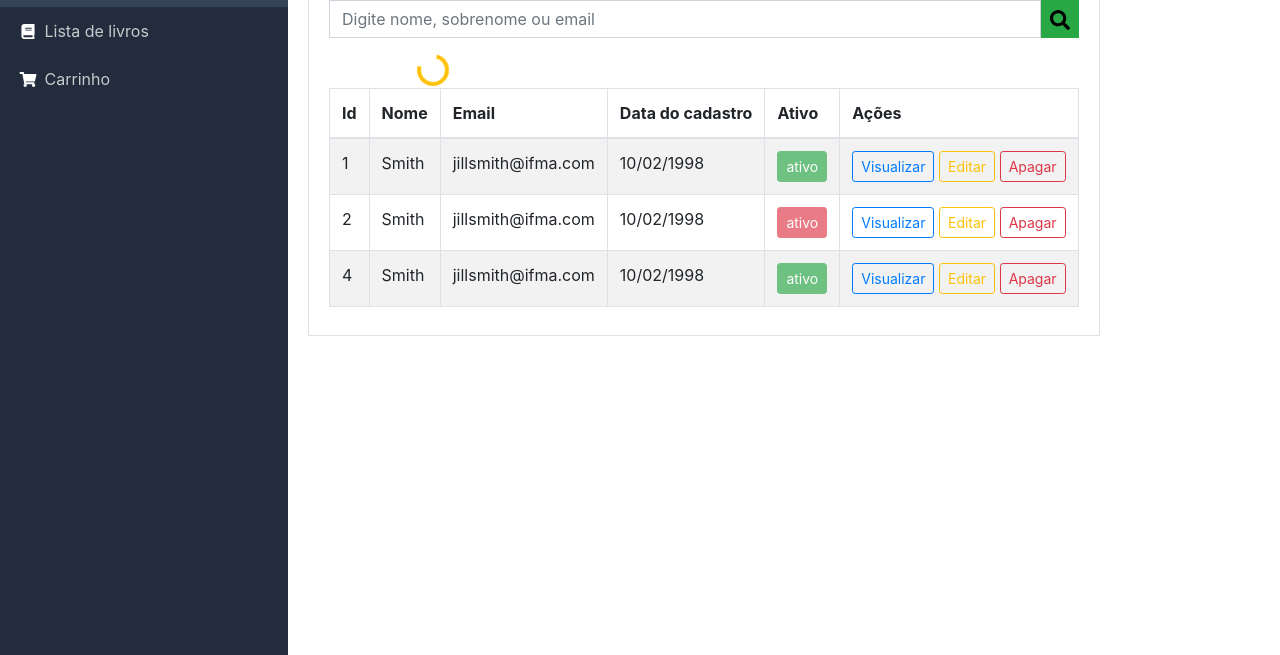
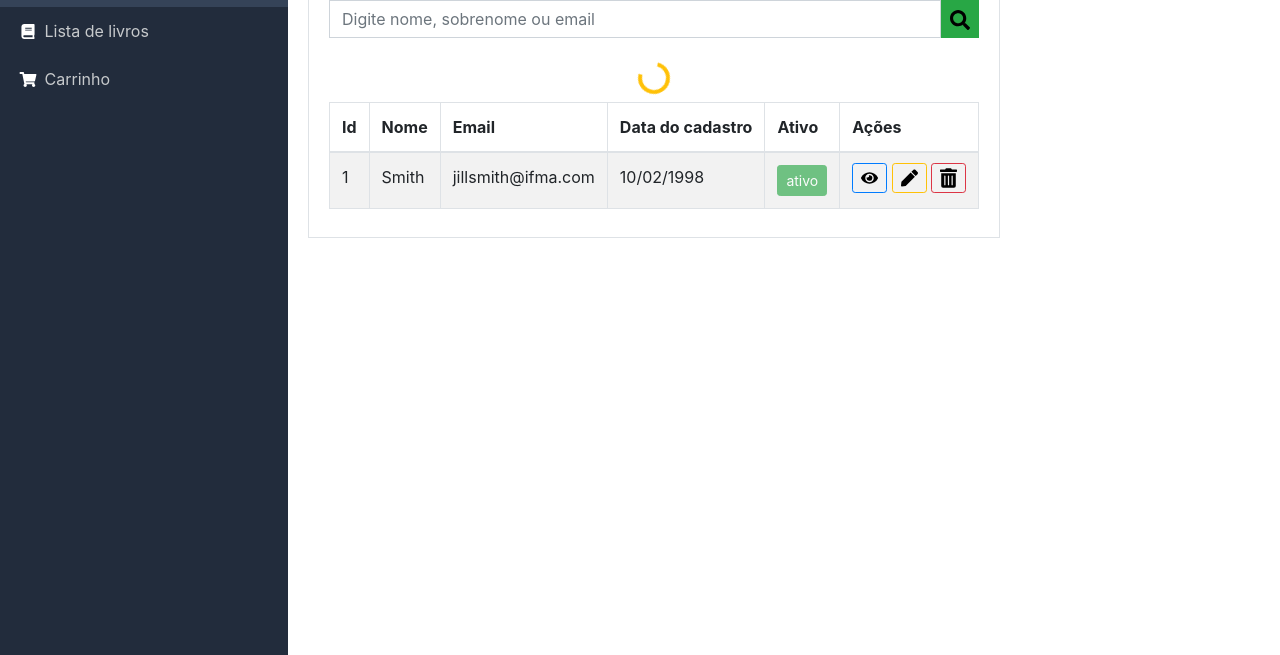
Before and after one commit to marceloluisr/Laboratorios-LpWeb, a plain HTML site: page Lab3 - Bootstrap/html/lista_clientes.html in a window 1280 px wide. Shown: the part 157-812 px from the top of the page. Drawn offline with nearby package versions, Linux system fonts and the light colour scheme.

Commit message:
Adiconado icone na coluna Ações na  lista_clientes

```diff
--- a/Lab3 - Bootstrap/css/main.css
+++ b/Lab3 - Bootstrap/css/main.css
@@ -56,3 +56,11 @@ body {
     width: 24px;
     height: 15px;
 }
+
+.icone-acoes-view {
+    display: inline;
+    position: relative;
+    top: -0.1rem;
+    width: 35px !important;
+    height: 30px !important;
+}
--- a/Lab3 - Bootstrap/html/lista_clientes.html
+++ b/Lab3 - Bootstrap/html/lista_clientes.html
@@ -95,7 +95,7 @@
 
         </nav>
         <div class="content p-1">
-            <div class="list-group-item" style="position:relative; left: 1rem;">
+            <div class="list-group-item border" style="position:relative; left: 1rem;">
                 <div class="d-flex">
                     <div class="mr-auto p-2">
                         <p class="h1 d-none d-lg-block">Lista de Clientes</p>
@@ -109,7 +109,9 @@
 
                     </div>
                 </div>
+
                 <div class="table-responsive">
+
                     <table class="table table-striped table-hover table-bordered">
                         <thead>
                             <tr>
@@ -122,6 +124,23 @@
                             </tr>
                         </thead>
                         <tbody>
+                            <div class="d-flex" style="margin-bottom: 1rem;">
+                                <form class="form-inline">
+                                    <input class="form-control form-control-md" type="search"
+                                        placeholder="Digite nome, sobrenome ou email" aria-label="Search"
+                                        style="border-radius: 0% !important;">
+                                    <button class="btn btn-success btn-sm" type="submit"
+                                        style="border-radius: 0% !important;"><img
+                                            src="../icones/barra_pesquisa/search-solid.svg"
+                                            style="width: 40x;height: 20px;"></button>
+                                </form>
+                            </div>
+                            <div class="d-flex justify-content-center">
+                                <div class="spinner-border m-2 text-warning" role="status">
+                                  <span class="sr-only">Loading...</span>
+                                </div>
+                            </div>
+
                             <tr>
                                 <td scope="row">1</td>
                                 <td>Smith</td>
@@ -134,9 +153,12 @@
                                 </td>
                                 <td class="text-center">
                                     <span class="d-none d-md-block">
-                                        <a href="visualizar.html" class="btn btn-outline-primary btn-sm">Visualizar</a>
-                                        <a href="editar.html" class="btn btn-outline-warning btn-sm">Editar</a>
-                                        <a href="apagar.html" class="btn btn-outline-danger btn-sm">Apagar</a>
+                                        <a href="visualizar.html"><img title="Visualizar" src="../icones/acoes/eye-solid.svg" class="btn btn-outline-primary btn-sm icone-acoes-view"></a>
+                                        <a href="visualizar.html"><img title="Editar" src="../icones/acoes/pen-solid.svg" class="btn btn-outline-warning btn-sm icone-acoes-view"></a>
+                                        <a href="visualizar.html"><img title="Apagar" src="../icones/acoes/trash-alt-solid.svg" class="btn btn-outline-danger btn-sm icone-acoes-view"></a>
+
+                                        <!--<a href="editar.html" class="btn btn-outline-warning btn-sm">Editar</a>-->
+                                        <!--<a href="apagar.html" class="btn btn-outline-danger btn-sm">Apagar</a>-->
                                     </span>
                                     <div class="dropdown d-block d-md-none">
                                         <button class="btn btn-primary dropdown-toggle btn-sm" type="button"
@@ -153,81 +175,9 @@
                                 </td>
                             </tr>
 
-                            <tr>
-                                <td scope="row">2</td>
-                                <td>Smith</td>
-                                <td class="d-none d-sm-table-cell">jillsmith@ifma.com</td>
-                                <td class="d-none d-lg-table-cell">10/02/1998</td>
-                                <td class="d-none d-lg-table-cell">
-                                    <span class="btn btn-danger btn-sm disabled" type="button">
-                                        ativo
-                                    </span>
-                                </td>
-                                <td class="text-center">
-                                    <span class="d-none d-md-block">
-                                        <a href="visualizar.html" class="btn btn-outline-primary btn-sm">Visualizar</a>
-                                        <a href="editar.html" class="btn btn-outline-warning btn-sm">Editar</a>
-                                        <a href="apagar.html" class="btn btn-outline-danger btn-sm">Apagar</a>
-                                    </span>
-                                    <div class="dropdown d-block d-md-none">
-                                        <button class="btn btn-primary dropdown-toggle btn-sm" type="button"
-                                            id="acoesListar" data-toggle="dropdown" aria-haspopup="true"
-                                            aria-expanded="false">
-                                            Ações
-                                        </button>
-                                        <div class="dropdown-menu dropdown-menu-left" aria-labelledby="acoesListar">
-                                            <a class="dropdown-item" href="visualizar.html">Visualizar</a>
-                                            <a class="dropdown-item" href="editar.html">Editar</a>
-                                            <a class="dropdown-item" href="apagar.html">Apagar</a>
-                                        </div>
-                                    </div>
-                                </td>
-                            </tr>
-                            <div class="d-flex" style="margin-bottom: 1rem;">
-                                <form class="form-inline">
-                                    <input class="form-control" type="search"
-                                        placeholder="Digite nome, sobrenome ou email" aria-label="Search"
-                                        style="border-radius: 0% !important;">
-                                    <button class="btn btn-success btn-sm" type="submit"
-                                        style="border-radius: 0% !important;"><img
-                                            src="../icones/barra_pesquisa/search-solid.svg"
-                                            style="width: 40x;height: 20px;"></button>
-                                </form>
-                            </div>
-                            <div class="spinner-border text-warning" role="status"
-                                style="position: relative; left: 5.5rem;">
-                                <span class="sr-only">Loading...</span>
-                            </div>
-                            <tr>
-                                <td scope="row">4</td>
-                                <td>Smith</td>
-                                <td class="d-none d-sm-table-cell">jillsmith@ifma.com</td>
-                                <td class="d-none d-lg-table-cell">10/02/1998</td>
-                                <td class="d-none d-lg-table-cell">
-                                    <span class="btn btn-success btn-sm disabled" type="button">
-                                        ativo
-                                    </span>
-                                </td>
-                                <td class="text-center">
-                                    <span class="d-none d-md-block">
-                                        <a href="visualizar.html" class="btn btn-outline-primary btn-sm">Visualizar</a>
-                                        <a href="editar.html" class="btn btn-outline-warning btn-sm">Editar</a>
-                                        <a href="apagar.html" class="btn btn-outline-danger btn-sm">Apagar</a>
-                                    </span>
-                                    <div class="dropdown d-block d-md-none">
-                                        <button class="btn btn-primary dropdown-toggle btn-sm" type="button"
-                                            id="acoesListar" data-toggle="dropdown" aria-haspopup="true"
-                                            aria-expanded="false">
-                                            Ações
-                                        </button>
-                                        <div class="dropdown-menu dropdown-menu-left" aria-labelledby="acoesListar">
-                                            <a class="dropdown-item" href="visualizar.html">Visualizar</a>
-                                            <a class="dropdown-item" href="editar.html">Editar</a>
-                                            <a class="dropdown-item" href="apagar.html">Apagar</a>
-                                        </div>
-                                    </div>
-                                </td>
-                            </tr>
+
+
+
 
                         </tbody>
                     </table>
```
Also changed, not shown: Lab3 - Bootstrap/icones/acoes/eye-solid.svg (added), Lab3 - Bootstrap/icones/acoes/pen-solid.svg (added), Lab3 - Bootstrap/icones/acoes/trash-alt-solid.svg (added).
